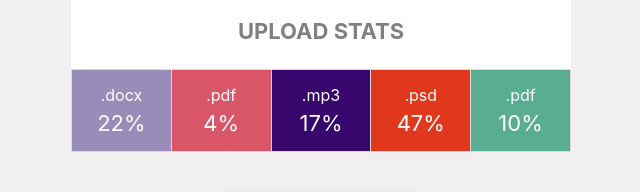
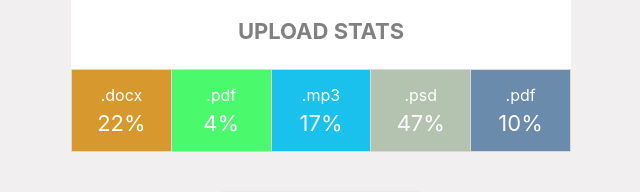
Before and after one commit to Tatiana-Kashcha/goit-react-hw-01-components, a React (Create React App) app: page / in a window 1280 px wide. Shown: the part 390-582 px from the top of the page, without its empty margins (319-959 px from the left). Built offline with nearby package versions, Linux system fonts and the light colour scheme; grey boxes are pictures that could not be loaded.

Commit message:
upd stat

```diff
--- a/src/components/Statistics/Statistics.jsx
+++ b/src/components/Statistics/Statistics.jsx
@@ -10,8 +10,8 @@ export const Statistics = ({ title, stats }) => {
           {stats.map(stat => (
             <s.ListItems
               key={stat.id}
-              // Другий варіант отримання кольору фону
-              // style={{ backgroundColor: `${getRandomHexColor()}` }}
+              // Перший варіант отримання кольору фону
+              style={{ backgroundColor: `${getRandomHexColor()}` }}
             >
               <s.Label>{stat.label}</s.Label>
               <s.Percentage>{stat.percentage}%</s.Percentage>
--- a/src/components/Statistics/Statistics.styled.js
+++ b/src/components/Statistics/Statistics.styled.js
@@ -40,8 +40,8 @@ export const ListItems = styled.li`
   &:not(:last-child) {
     border-right: 1px solid rgb(219, 216, 216);
   }
-  /* Перший варіант отримання кольору фону */
-  &:nth-child(1) {
+  /* Другий варіант отримання кольору фону */
+  /* &:nth-child(1) {
     background-color: ${getRandomHexColor()};
   }
   &:nth-child(2) {
@@ -55,7 +55,7 @@ export const ListItems = styled.li`
   }
   &:nth-child(5) {
     background-color: ${getRandomHexColor()};
-  }
+  } */
 `;
 
 export const Label = styled.span`
```
